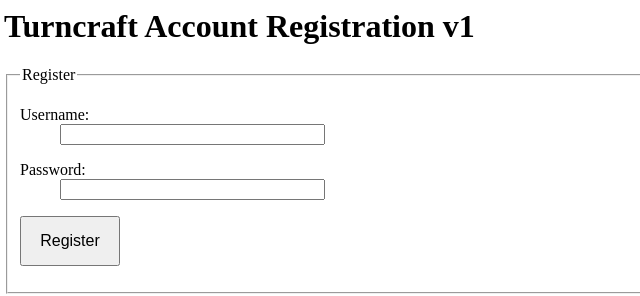
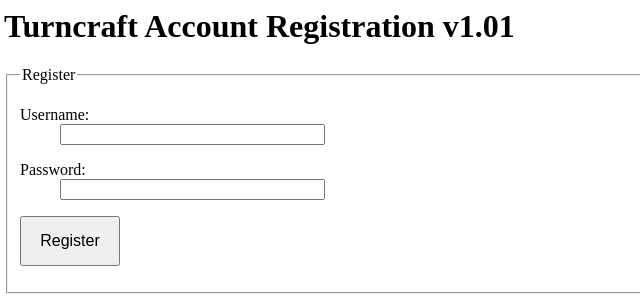
Before and after one commit to gdjolt8/ben, a website: page static/index.html in a window 1280 px wide. Shown: the full height of the page, 4-644 px from the left. Drawn offline with Linux system fonts and the light colour scheme.

Commit message:
Update index.html

```diff
--- a/static/index.html
+++ b/static/index.html
@@ -3,7 +3,7 @@
     <title>Accounts</title>
   </head>
   <body>
-    <h1>Turncraft Account Registration v1</h1>
+    <h1>Turncraft Account Registration v1.01</h1>
     <form id="formreg" method="post">
       <fieldset><legend>Register</legend>
     <dl>
```
